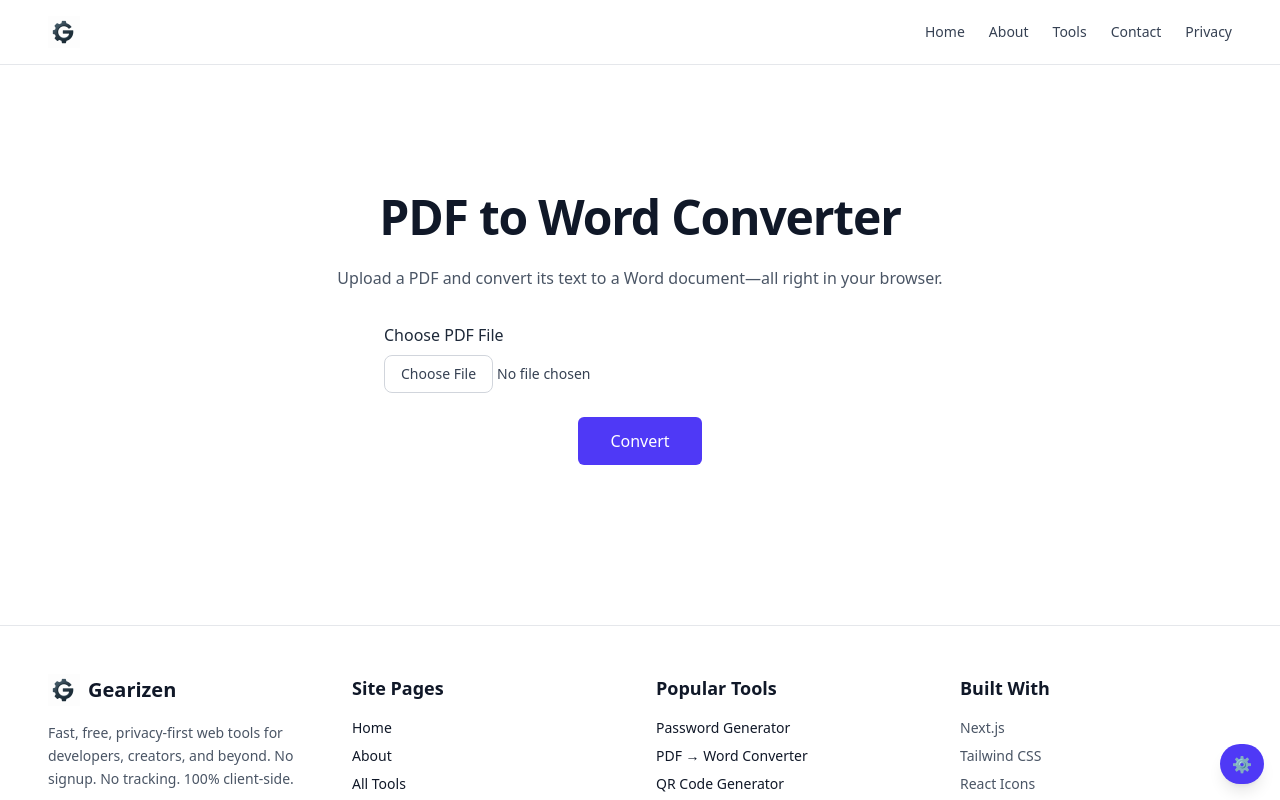
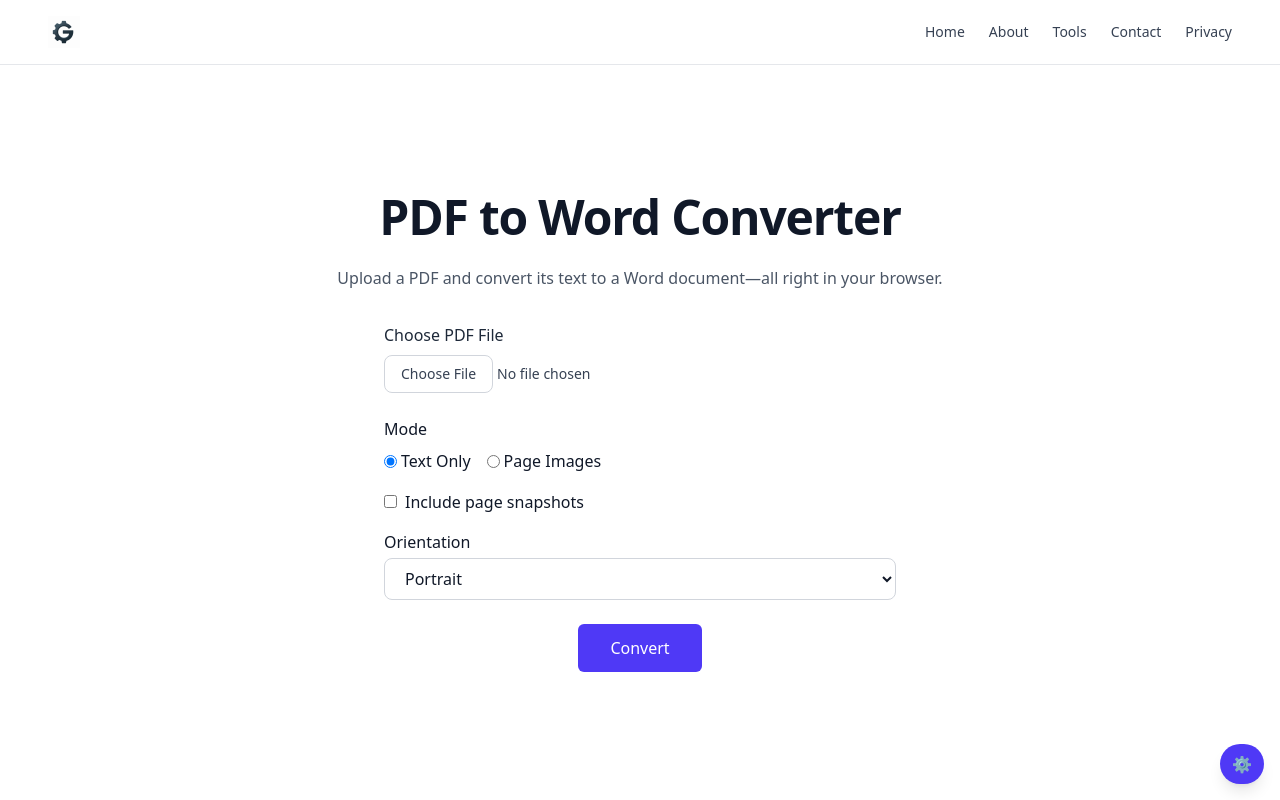
Before and after one commit to tahir-ozcan/gearizen, a Next.js app: page /tools/pdf-to-word in a window 1280 px wide. Shown: the top 800 px of the page. Built offline with nearby package versions, Linux system fonts and the light colour scheme.

Commit message:
feat(pdf-to-word): add configurable conversion options

```diff
--- a/app/tools/pdf-to-word/pdf-to-word-client.tsx
+++ b/app/tools/pdf-to-word/pdf-to-word-client.tsx
@@ -3,13 +3,11 @@
 
 import { useState, ChangeEvent, useEffect } from "react";
 import PreviewImage from "@/components/PreviewImage";
-import { Document, Packer, Paragraph } from "docx";
 import type {
   PDFDocumentProxy,
   PDFPageProxy,
-  TextContent,
-  TextItem,
 } from "pdfjs-dist/legacy/build/pdf";
+import { pdfToDocx } from "@/lib/pdf-to-docx";
 
 export default function PdfToWordClient() {
   const [file, setFile] = useState<File | null>(null);
@@ -17,9 +15,15 @@ export default function PdfToWordClient() {
   const [error, setError] = useState<string | null>(null);
   const [docUrl, setDocUrl] = useState<string>("");
   const [previewUrl, setPreviewUrl] = useState<string>("");
-  const [previewSize, setPreviewSize] = useState<{ w: number; h: number } | null>(
-    null
-  );
+  const [previewSize, setPreviewSize] = useState<{
+    w: number;
+    h: number;
+  } | null>(null);
+  const [options, setOptions] = useState({
+    mode: "text" as "text" | "image",
+    includeImages: false,
+    orientation: "portrait" as "portrait" | "landscape",
+  });
 
   const handleFileChange = (e: ChangeEvent<HTMLInputElement>) => {
     setDocUrl("");
@@ -42,36 +46,13 @@ export default function PdfToWordClient() {
     setError(null);
     setDocUrl("");
     try {
-      const pdfjsLib = await import("pdfjs-dist/legacy/build/pdf");
-      const worker = (
-        await import("pdfjs-dist/legacy/build/pdf.worker.mjs?worker&url")
-      ).default;
-      pdfjsLib.GlobalWorkerOptions.workerSrc = worker;
-
       const arrayBuffer = await readFileAsArrayBuffer(file);
-      const pdf: PDFDocumentProxy = await pdfjsLib
-        .getDocument({ data: arrayBuffer })
-        .promise;
-      const pageTexts: string[] = [];
-      for (let i = 1; i <= pdf.numPages; i++) {
-        const page: PDFPageProxy = await pdf.getPage(i);
-        const content: TextContent = await page.getTextContent();
-        const text = (content.items as TextItem[])
-          .map((item) => item.str)
-          .join(" ");
-        pageTexts.push(text);
-      }
-
-      const doc = new Document({
-        sections: [{ children: pageTexts.map((t) => new Paragraph(t)) }],
-      });
-
-      const blob = await Packer.toBlob(doc);
+      const blob = await pdfToDocx(arrayBuffer, options);
       const url = URL.createObjectURL(blob);
       setDocUrl(url);
     } catch (e) {
       setError(
-        e instanceof Error ? e.message : "An error occurred during conversion."
+        e instanceof Error ? e.message : "An error occurred during conversion.",
       );
     } finally {
       setProcessing(false);
@@ -88,10 +69,10 @@ export default function PdfToWordClient() {
         ).default;
         pdfjsLib.GlobalWorkerOptions.workerSrc = worker;
         const arrayBuffer = await readFileAsArrayBuffer(file);
-        const pdf: PDFDocumentProxy = await pdfjsLib
-          .getDocument({ data: arrayBuffer })
-          .promise;
-        const page = await pdf.getPage(1);
+        const pdf: PDFDocumentProxy = await pdfjsLib.getDocument({
+          data: arrayBuffer,
+        }).promise;
+        const page: PDFPageProxy = await pdf.getPage(1);
         const viewport = page.getViewport({ scale: 1 });
         const canvas = document.createElement("canvas");
         canvas.width = viewport.width;
@@ -127,11 +108,15 @@ export default function PdfToWordClient() {
         PDF to Word Converter
       </h1>
       <p className="text-center text-gray-600 mb-8 max-w-2xl mx-auto leading-relaxed">
-        Upload a PDF and convert its text to a Word document—all right in your browser.
+        Upload a PDF and convert its text to a Word document—all right in your
+        browser.
       </p>
 
       <div className="max-w-lg mx-auto mb-6">
-        <label htmlFor="pdf-upload" className="block mb-2 font-medium text-gray-800">
+        <label
+          htmlFor="pdf-upload"
+          className="block mb-2 font-medium text-gray-800"
+        >
           Choose PDF File
         </label>
         <input
@@ -141,6 +126,62 @@ export default function PdfToWordClient() {
           onChange={handleFileChange}
           className="block w-full text-sm text-gray-700 file:border file:border-gray-300 file:rounded-lg file:px-4 file:py-2 file:bg-white hover:file:bg-gray-50 transition"
         />
+      </div>
+
+      <div className="max-w-lg mx-auto mb-6 space-y-4">
+        <fieldset>
+          <legend className="font-medium mb-2">Mode</legend>
+          <label className="mr-4 inline-flex items-center">
+            <input
+              type="radio"
+              name="mode"
+              value="text"
+              checked={options.mode === "text"}
+              onChange={() => setOptions({ ...options, mode: "text" })}
+              className="mr-1"
+            />
+            Text Only
+          </label>
+          <label className="inline-flex items-center">
+            <input
+              type="radio"
+              name="mode"
+              value="image"
+              checked={options.mode === "image"}
+              onChange={() => setOptions({ ...options, mode: "image" })}
+              className="mr-1"
+            />
+            Page Images
+          </label>
+        </fieldset>
+        <label className="flex items-center">
+          <input
+            type="checkbox"
+            className="mr-2"
+            disabled={options.mode !== "text"}
+            checked={options.includeImages}
+            onChange={(e) =>
+              setOptions({ ...options, includeImages: e.target.checked })
+            }
+          />
+          Include page snapshots
+        </label>
+        <label className="block">
+          <span className="block mb-1 font-medium">Orientation</span>
+          <select
+            value={options.orientation}
+            onChange={(e) =>
+              setOptions({
+                ...options,
+                orientation: e.target.value as "portrait" | "landscape",
+              })
+            }
+            className="input-base"
+          >
+            <option value="portrait">Portrait</option>
+            <option value="landscape">Landscape</option>
+          </select>
+        </label>
       </div>
 
       {previewUrl && previewSize && (
--- /dev/null
+++ b/lib/pdf-to-docx.ts
@@ -0,0 +1,96 @@
+import { Document, Packer, Paragraph, ImageRun, PageOrientation } from "docx";
+import type {
+  PDFDocumentProxy,
+  PDFPageProxy,
+  TextContent,
+  TextItem,
+} from "pdfjs-dist/legacy/build/pdf";
+
+export interface PdfToDocxOptions {
+  /** Create text-only doc or embed each page as an image */
+  mode: "text" | "image";
+  /** When mode is text, also include page snapshots */
+  includeImages?: boolean;
+  /** Page orientation */
+  orientation?: "portrait" | "landscape";
+}
+
+/** Convert a PDF file (as ArrayBuffer) to a DOCX Blob using pdfjs and docx */
+export async function pdfToDocx(
+  arrayBuffer: ArrayBuffer,
+  { mode, includeImages = false, orientation = "portrait" }: PdfToDocxOptions,
+): Promise<Blob> {
+  const pdfjsLib = await import("pdfjs-dist/legacy/build/pdf");
+  const worker = (
+    await import("pdfjs-dist/legacy/build/pdf.worker.mjs?worker&url")
+  ).default;
+  pdfjsLib.GlobalWorkerOptions.workerSrc = worker;
+
+  const pdf: PDFDocumentProxy = await pdfjsLib.getDocument({
+    data: arrayBuffer,
+  }).promise;
+
+  const children: Paragraph[] = [];
+
+  for (let i = 1; i <= pdf.numPages; i++) {
+    const page: PDFPageProxy = await pdf.getPage(i);
+    if (mode === "image") {
+      const { paragraph } = await renderPageImage(page);
+      if (paragraph) children.push(paragraph);
+    } else {
+      const content: TextContent = await page.getTextContent();
+      const text = (content.items as TextItem[])
+        .map((item) => item.str)
+        .join(" ");
+      children.push(new Paragraph(text));
+      if (includeImages) {
+        const { paragraph } = await renderPageImage(page);
+        if (paragraph) children.push(paragraph);
+      }
+    }
+  }
+
+  const doc = new Document({
+    sections: [
+      {
+        properties: {
+          page: {
+            size: {
+              orientation:
+                orientation === "landscape"
+                  ? PageOrientation.LANDSCAPE
+                  : PageOrientation.PORTRAIT,
+            },
+          },
+        },
+        children,
+      },
+    ],
+  });
+
+  return Packer.toBlob(doc);
+}
+
+async function renderPageImage(
+  page: PDFPageProxy,
+): Promise<{ paragraph?: Paragraph }> {
+  const viewport = page.getViewport({ scale: 1 });
+  const canvas = document.createElement("canvas");
+  canvas.width = viewport.width;
+  canvas.height = viewport.height;
+  const ctx = canvas.getContext("2d");
+  if (!ctx) return {};
+  await page.render({ canvasContext: ctx, viewport }).promise;
+  const dataUrl = canvas.toDataURL("image/png");
+  return {
+    paragraph: new Paragraph({
+      children: [
+        new ImageRun({
+          data: dataUrl.split(",")[1],
+          transformation: { width: viewport.width, height: viewport.height },
+          type: "png",
+        }),
+      ],
+    }),
+  };
+}
```
Also changed, not shown: 2 other files (tests, documents, lock files or other folders).
